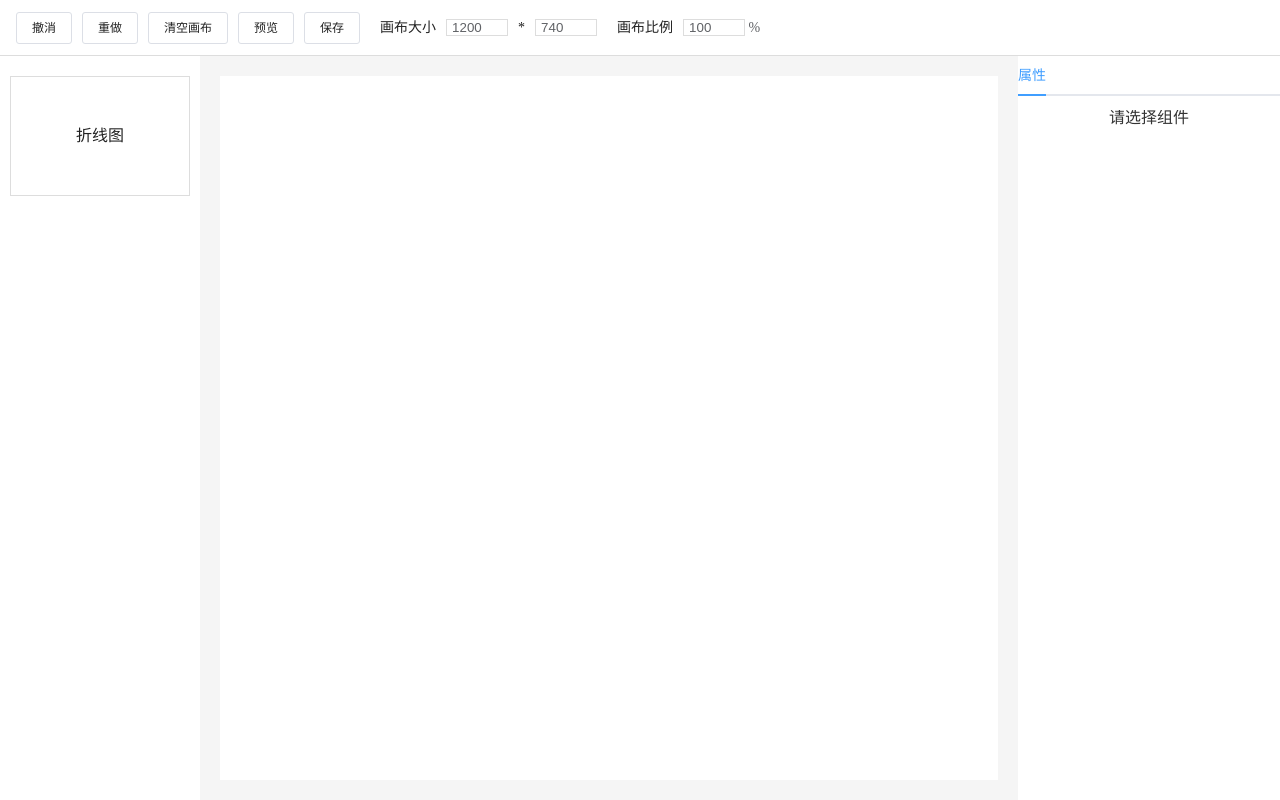
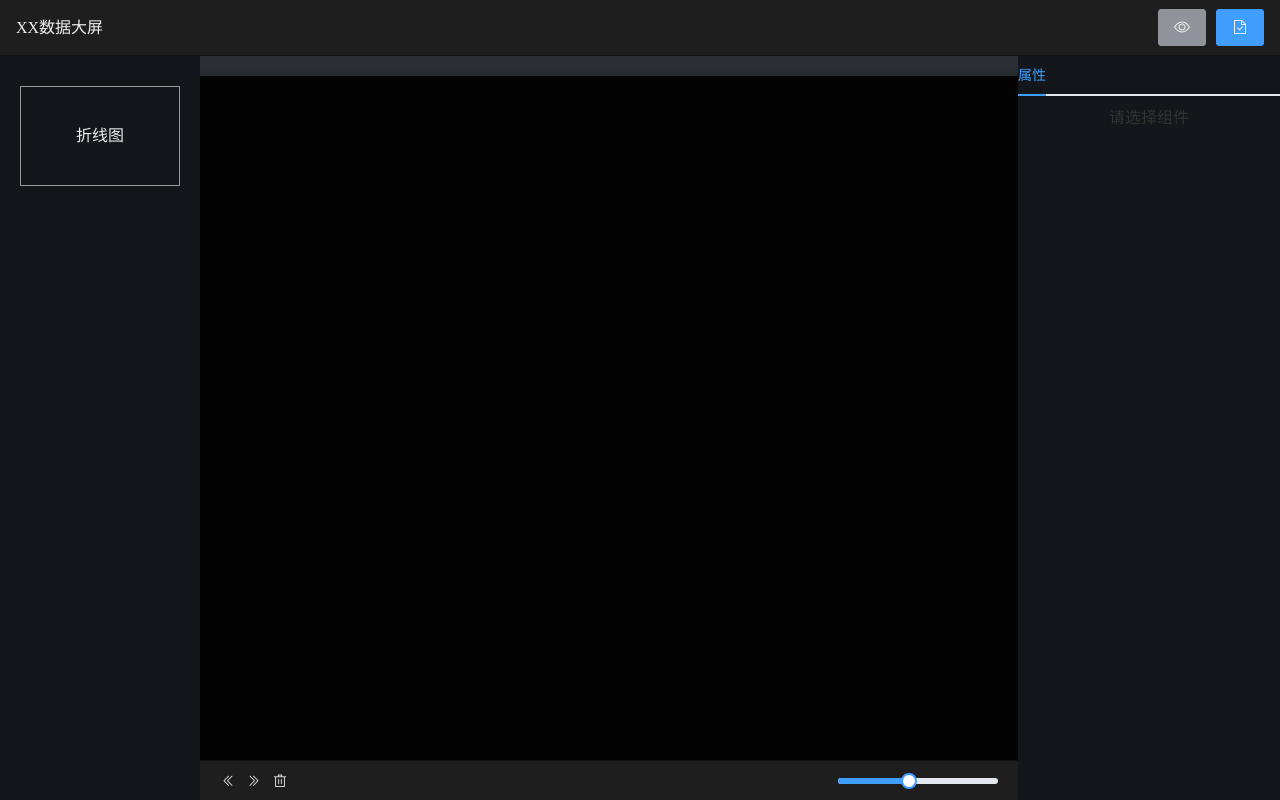
Before and after one commit to FangHaydn/visual-config, a Vue app: page /#/home in a window 1280 px wide. Built offline with nearby package versions, Linux system fonts and the light colour scheme.

Commit message:
feat: 样式调整

```diff
--- a/src/components/CompList.vue
+++ b/src/components/CompList.vue
@@ -35,16 +35,15 @@ export default {
   display: flex;
   flex-wrap: wrap;
   justify-content: space-between;
-  padding: 10px;
+  padding: 20px;
 
   .list {
     width: 100%;
-    height: 120px;
-    border: 1px solid #ddd;
+    height: 100px;
+    border: 1px solid #999;
     cursor: grab;
     margin-bottom: 10px;
     text-align: center;
-    color: #333;
     display: flex;
     align-items: center;
     justify-content: center;
--- /dev/null
+++ b/src/components/ControlBar.vue
@@ -0,0 +1,128 @@
+<template>
+  <div class="control-bar">
+    <div>
+      <el-button
+        @click="undo"
+        icon="el-icon-d-arrow-left"
+        type="text"
+      ></el-button>
+      <el-button
+        @click="redo"
+        icon="el-icon-d-arrow-right"
+        type="text"
+      ></el-button>
+      <el-button
+        @click="clearCanvas"
+        icon="el-icon-delete"
+        type="text"
+      ></el-button>
+    </div>
+    <el-slider
+      v-model="scale"
+      :min="20"
+      :max="200"
+      size="mini"
+      @change="handleScaleChange"
+    ></el-slider>
+  </div>
+</template>
+
+<script>
+import { mapState } from "vuex";
+
+export default {
+  name: "",
+  data() {
+    return {
+      scale: 100,
+      needToChange: [
+        "top",
+        "left",
+        "width",
+        "height",
+        "fontSize",
+        "borderWidth",
+      ],
+    };
+  },
+  computed: mapState([
+    "componentData",
+    "canvasStyleData",
+    "curComponent",
+    "editor",
+  ]),
+  created() {
+    this.scale = this.canvasStyleData.scale;
+    this.handleScaleChange = _.debounce(() => {
+      // 画布比例设一个最小值，不能为 0
+      // eslint-disable-next-line no-bitwise
+      this.scale = ~~this.scale || 1;
+      const componentData = _.deepClone(this.componentData);
+      componentData.forEach((component) => {
+        Object.keys(component.style).forEach((key) => {
+          if (this.needToChange.includes(key)) {
+            // 根据原来的比例获取样式原来的尺寸
+            // 再用原来的尺寸 * 现在的比例得出新的尺寸
+            // 不能用 Math.round 防止 1 px 的边框变 0
+            component.style[key] = Math.ceil(
+              this.format(this.getOriginStyle(component.style[key]))
+            );
+          }
+        });
+      });
+
+      this.$store.commit("setComponentData", componentData);
+      this.$store.commit("setCanvasStyle", {
+        ...this.canvasStyleData,
+        scale: this.scale,
+      });
+    }, 1000);
+  },
+  methods: {
+    format(value) {
+      const scale = this.scale;
+      return (value * parseInt(scale)) / 100;
+    },
+
+    getOriginStyle(value) {
+      const scale = this.canvasStyleData.scale;
+      const result = value / (parseInt(scale) / 100);
+      return result;
+    },
+
+    undo() {
+      this.$store.commit("undo");
+    },
+
+    redo() {
+      this.$store.commit("redo");
+    },
+
+    clearCanvas() {
+      this.$store.commit("setCurComponent", { component: null, index: null });
+      this.$store.commit("setComponentData", []);
+      this.$store.commit("recordSnapshot");
+    },
+  },
+};
+</script>
+
+<style lang="scss">
+.control-bar {
+  height: 40px;
+  background: #1e1e1e;
+  border-top: 1px solid #111;
+  display: flex;
+  align-items: center;
+  justify-content: space-between;
+  padding: 0 20px;
+
+  .el-button {
+    font-size: 14px;
+  }
+
+  .el-slider {
+    width: 160px;
+  }
+}
+</style>
--- a/src/components/Editor/index.vue
+++ b/src/components/Editor/index.vue
@@ -102,12 +102,14 @@ export default {
     },
 
     getShapeStyle(style) {
-      const result = {};
+      const result = {
+        transformOrigin: '0 0'
+      };
       ["width", "height", "top", "left", "rotate"].forEach((attr) => {
         if (attr != "rotate") {
           result[attr] = style[attr] + "px";
         } else {
-          result.transform = "rotate(" + style[attr] + "deg)";
+          result.transform = `rotate(${style[attr]}deg)`;
         }
       });
 
@@ -124,8 +126,9 @@ export default {
 <style lang="scss" scoped>
 .editor {
   position: relative;
-  background: #fff;
-  margin: auto;
+  background: #030303;
+  margin: 20px auto;
+  box-shadow: 0 0 10px 0px #0003;
 
   .lock {
     opacity: 0.5;
--- a/src/components/Toolbar.vue
+++ b/src/components/Toolbar.vue
@@ -1,21 +1,21 @@
 <template>
   <div>
     <div class="toolbar">
-      <el-button @click="undo">撤消</el-button>
-      <el-button @click="redo">重做</el-button>
-      <el-button @click="clearCanvas">清空画布</el-button>
-      <el-button @click="preview">预览</el-button>
-      <el-button @click="save">保存</el-button>
-      <div class="canvas-config">
+      <p>XX数据大屏</p>
+      <div>
+        <el-button @click="preview" icon="el-icon-view" type="info"></el-button>
+        <el-button
+          @click="save"
+          icon="el-icon-document-checked"
+          type="primary"
+        ></el-button>
+      </div>
+      <!-- <div class="canvas-config">
         <span>画布大小</span>
         <input v-model="canvasStyleData.width" />
         <span>*</span>
         <input v-model="canvasStyleData.height" />
-      </div>
-      <div class="canvas-config">
-        <span>画布比例</span>
-        <input v-model="scale" @input="handleScaleChange" /> %
-      </div>
+      </div> -->
     </div>
 
     <!-- 预览 -->
@@ -24,11 +24,8 @@
 </template>
 
 <script>
-import generateID from "@/utils/generateID";
-import toast from "@/utils/toast";
 import { mapState } from "vuex";
 import Preview from "@/components/Editor/Preview";
-import { commonStyle, commonAttr } from "@/custom-component/component-list";
 import eventBus from "@/utils/eventBus";
 
 export default {
@@ -36,122 +33,15 @@ export default {
   data() {
     return {
       isShowPreview: false,
-      needToChange: [
-        "top",
-        "left",
-        "width",
-        "height",
-        "fontSize",
-        "borderWidth",
-      ],
-      scale: "100%",
-      timer: null,
     };
   },
-  computed: mapState([
-    "componentData",
-    "canvasStyleData",
-    "areaData",
-    "curComponent",
-  ]),
+  computed: mapState(["componentData", "canvasStyleData", "curComponent"]),
   created() {
     eventBus.$on("preview", this.preview);
     eventBus.$on("save", this.save);
     eventBus.$on("clearCanvas", this.clearCanvas);
-
-    this.scale = this.canvasStyleData.scale;
   },
   methods: {
-    format(value) {
-      const scale = this.scale;
-      return (value * parseInt(scale)) / 100;
-    },
-
-    getOriginStyle(value) {
-      const scale = this.canvasStyleData.scale;
-      const result = value / (parseInt(scale) / 100);
-      return result;
-    },
-
-    handleScaleChange() {
-      clearTimeout(this.timer);
-      this.timer = setTimeout(() => {
-        // 画布比例设一个最小值，不能为 0
-        // eslint-disable-next-line no-bitwise
-        this.scale = ~~this.scale || 1;
-        const componentData = _.deepClone(this.componentData);
-        componentData.forEach((component) => {
-          Object.keys(component.style).forEach((key) => {
-            if (this.needToChange.includes(key)) {
-              // 根据原来的比例获取样式原来的尺寸
-              // 再用原来的尺寸 * 现在的比例得出新的尺寸
-              // 不能用 Math.round 防止 1 px 的边框变 0
-              component.style[key] = Math.ceil(
-                this.format(this.getOriginStyle(component.style[key]))
-              );
-            }
-          });
-        });
-
-        this.$store.commit("setComponentData", componentData);
-        this.$store.commit("setCanvasStyle", {
-          ...this.canvasStyleData,
-          scale: this.scale,
-        });
-      }, 1000);
-    },
-
-    undo() {
-      this.$store.commit("undo");
-    },
-
-    redo() {
-      this.$store.commit("redo");
-    },
-
-    handleFileChange(e) {
-      const file = e.target.files[0];
-      if (!file.type.includes("image")) {
-        toast("只能插入图片");
-        return;
-      }
-
-      const reader = new FileReader();
-      reader.onload = (res) => {
-        const fileResult = res.target.result;
-        const img = new Image();
-        img.onload = () => {
-          this.$store.commit("addComponent", {
-            component: {
-              ...commonAttr,
-              id: generateID(),
-              component: "Picture",
-              label: "图片",
-              icon: "",
-              propValue: fileResult,
-              style: {
-                ...commonStyle,
-                top: 0,
-                left: 0,
-                width: img.width,
-                height: img.height,
-              },
-            },
-          });
-
-          this.$store.commit("recordSnapshot");
-
-          // 修复重复上传同一文件，@change 不触发的问题
-          document.querySelector("#input").setAttribute("type", "text");
-          document.querySelector("#input").setAttribute("type", "file");
-        };
-
-        img.src = fileResult;
-      };
-
-      reader.readAsDataURL(file);
-    },
-
     preview() {
       this.isShowPreview = true;
       this.$store.commit("setEditMode", "preview");
@@ -161,12 +51,6 @@ export default {
       localStorage.setItem("canvasData", JSON.stringify(this.componentData));
       localStorage.setItem("canvasStyle", JSON.stringify(this.canvasStyleData));
       this.$message.success("保存成功");
-    },
-
-    clearCanvas() {
-      this.$store.commit("setCurComponent", { component: null, index: null });
-      this.$store.commit("setComponentData", []);
-      this.$store.commit("recordSnapshot");
     },
 
     handlePreviewChange() {
@@ -181,10 +65,14 @@ export default {
   height: 56px;
   display: flex;
   align-items: center;
-  flex-wrap: wrap;
+  justify-content: space-between;
   padding: 0 16px;
-  background: #fff;
-  border-bottom: 1px solid #ddd;
+  background: #1e1e1e;
+  border-bottom: 1px solid #111;
+
+  .el-button {
+    font-size: 16px;
+  }
 
   .canvas-config {
     display: inline-block;
--- a/src/custom/componentList.js
+++ b/src/custom/componentList.js
@@ -9,8 +9,8 @@ export const commonStyle = {
   lineHeight: '',
   letterSpacing: 0,
   textAlign: 'left',
-  color: '#222',
-  borderColor: '#000',
+  color: '#ccc',
+  borderColor: '#999',
   borderWidth: 1,
   backgroundColor: '',
   borderStyle: 'solid',
@@ -32,17 +32,6 @@ const list = [
     style: {
       width: 200,
       height: 200,
-      fontSize: 14,
-      fontWeight: 500,
-      lineHeight: '',
-      letterSpacing: 0,
-      textAlign: 'center',
-      color: '',
-      borderColor: '#000',
-      borderWidth: 1,
-      backgroundColor: '',
-      borderStyle: 'solid',
-      verticalAlign: 'middle',
     },
   },
 ];
--- a/src/styles/reset.css
+++ b/src/styles/reset.css
@@ -91,7 +91,7 @@ video {
   font: inherit;
   vertical-align: baseline;
   box-sizing: border-box;
-  color: #222;
+  color: #EEE;
 }
 /* HTML5 display-role reset for older browsers */
 article,
--- a/src/views/Home.vue
+++ b/src/views/Home.vue
@@ -18,6 +18,7 @@
         >
           <Editor />
         </div>
+        <ControlBar />
       </section>
       <!-- 右侧属性列表 -->
       <section class="right">
@@ -38,6 +39,7 @@ import CompList from "@/components/CompList"; // 左侧列表组件
 import AttrList from "@/components/AttrList"; // 右侧属性列表
 import componentList from "@/custom/componentList"; // 左侧列表数据
 import Toolbar from "@/components/Toolbar";
+import ControlBar from "@/components/ControlBar";
 import { mapState } from "vuex";
 import generateID from "@/utils/generateID";
 import { listenGlobalKeyDown } from "@/utils/shortcutKey";
@@ -48,6 +50,7 @@ export default {
     CompList,
     AttrList,
     Toolbar,
+    ControlBar
   },
   data() {
     return {
@@ -133,7 +136,7 @@ export default {
 <style lang="scss">
 .home {
   height: 100vh;
-  background: #fff;
+  background-color: #000;
 
   .main {
     height: calc(100% - 56px); //toolbar.height=56
@@ -146,6 +149,7 @@ export default {
       left: 0;
       top: 0;
       padding-top: 10px;
+      background-color: #13161a;
     }
 
     .right {
@@ -154,6 +158,7 @@ export default {
       width: 262px;
       right: 0;
       top: 0;
+      background-color: #13161a;
 
       .el-tab-pane {
         height: calc(100vh - 56px - 55px);
@@ -164,14 +169,13 @@ export default {
     .center {
       margin-left: 200px;
       margin-right: 262px;
-      background: #f5f5f5;
+      background-color: #2b2e33;
       height: 100%;
       overflow: auto;
-      padding: 20px;
 
       .content {
         width: 100%;
-        height: 100%;
+        height: calc(100% - 40px);
         overflow: auto;
       }
     }
```
Also changed, not shown: src/styles/common.scss (+10 -0 lines), src/assets/title.jpg (deleted).
